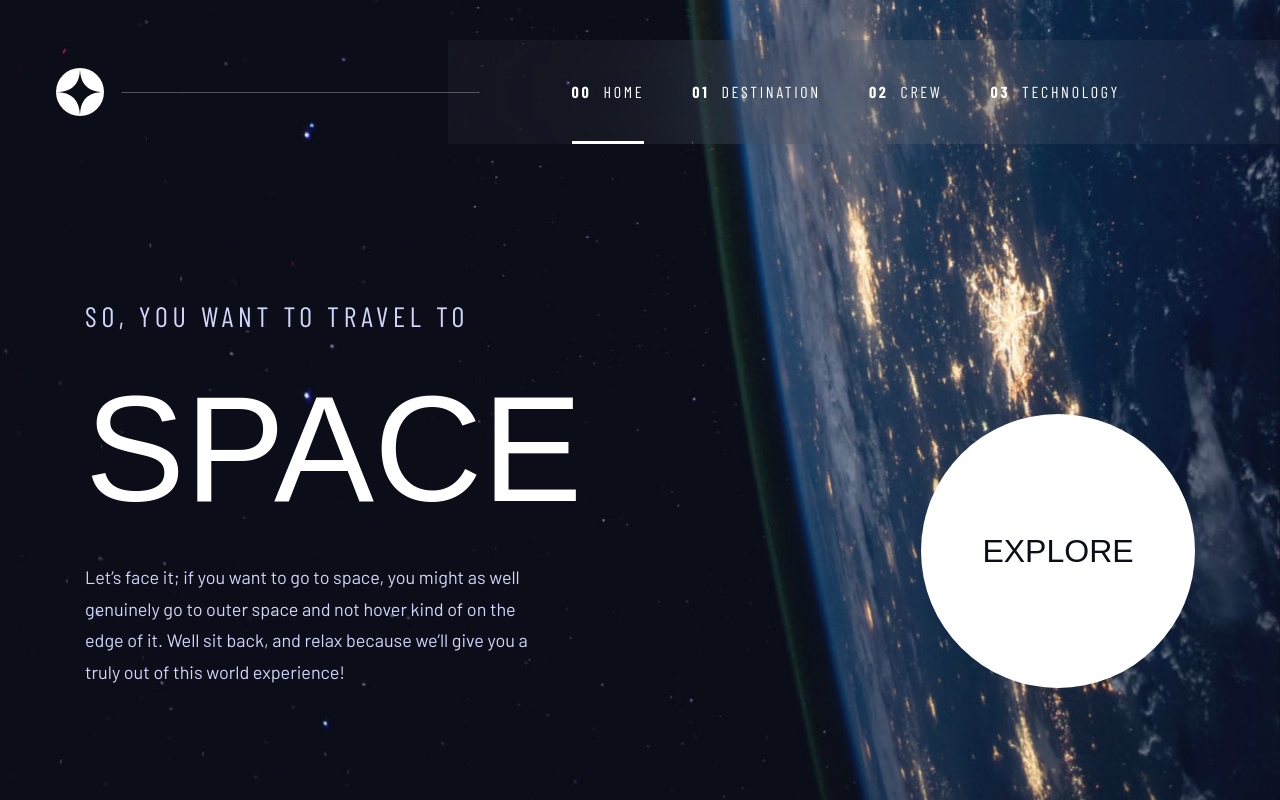
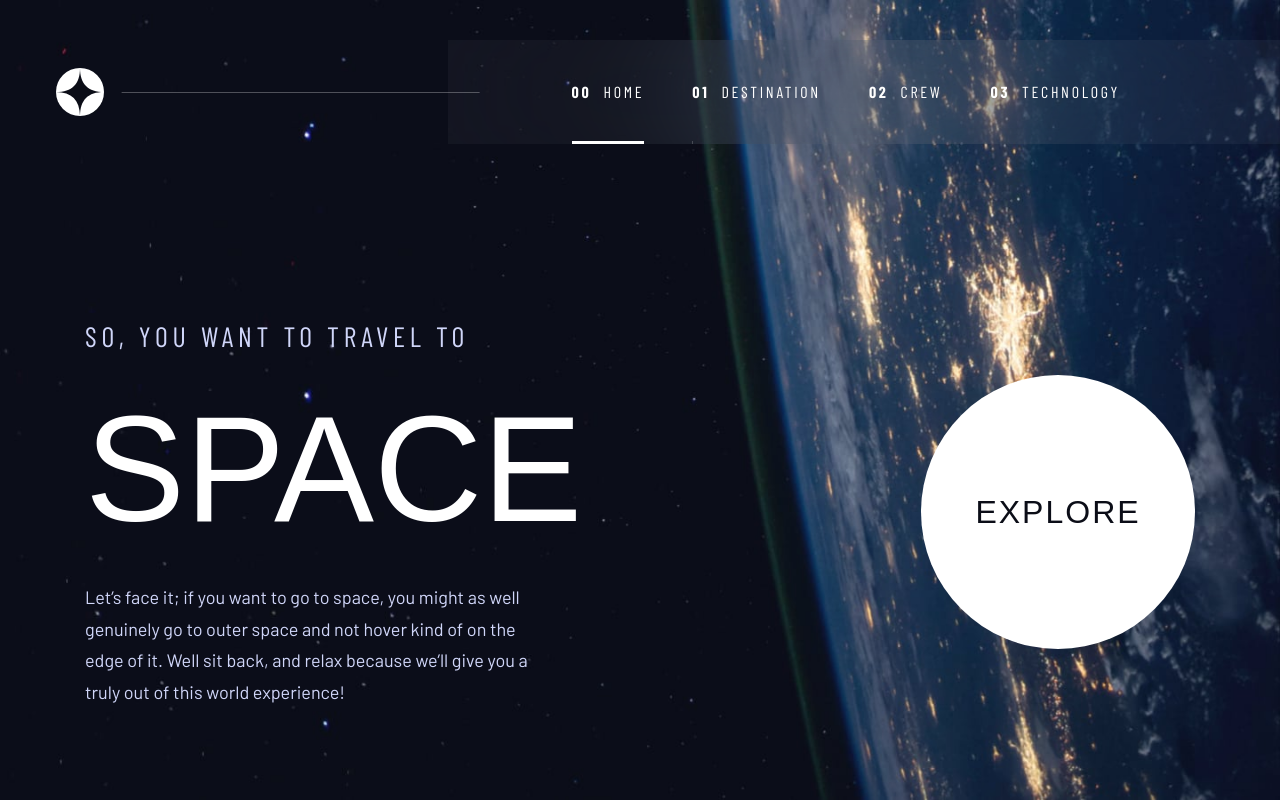
Before and after one commit to Iamparves/space-tourism, a React (Vite) app: page / in a window 1280 px wide. Built offline with nearby package versions, Linux system fonts and the light colour scheme; a web font is replaced by a local one.

Commit message:
homepage complete

```diff
--- a/src/components/Menu.tsx
+++ b/src/components/Menu.tsx
@@ -23,7 +23,7 @@ const Menu = ({ scrolled }: { scrolled: boolean }) => {
           isOpen ? "active" : "",
         )}
       >
-        <div className="relative flex h-full flex-col gap-8 px-7 py-8 pl-8 md:flex-row md:items-center md:gap-9 md:px-12 md:py-0 lg:gap-12 lg:pl-24 xl:pl-[124px] xl:pr-[104px]">
+        <div className="relative flex h-full flex-col gap-8 px-7 py-8 pl-8 md:flex-row md:items-center md:gap-9 md:px-12 md:py-0 lg:gap-12 lg:pl-24 lg:pr-0 xl:pl-[124px] xl:pr-[104px]">
           <div className="flex justify-end pb-8 md:hidden">
             <button onClick={() => setIsOpen(false)}>
               <img src="/icon-close.svg" alt="Menu Close Icon" />
@@ -35,6 +35,7 @@ const Menu = ({ scrolled }: { scrolled: boolean }) => {
               index={index}
               name={item.name}
               path={item.path}
+              closeMenu={() => setIsOpen(false)}
             />
           ))}
           <div
--- a/src/components/NavbarLink.tsx
+++ b/src/components/NavbarLink.tsx
@@ -4,13 +4,20 @@ interface NavbarLinkProps {
   index: number;
   name: string;
   path: string;
+  closeMenu?: () => void;
 }
 
-const NavbarLink: React.FC<NavbarLinkProps> = ({ index, name, path }) => {
+const NavbarLink: React.FC<NavbarLinkProps> = ({
+  index,
+  name,
+  path,
+  closeMenu,
+}) => {
   return (
     <NavLink
       className="nav-text group relative flex items-center gap-3 overflow-hidden uppercase text-white md:py-10"
       to={path}
+      onClick={closeMenu}
     >
       <span className="font-bold md:hidden lg:block">0{index}</span>
       <span>{name}</span>
--- a/src/index.css
+++ b/src/index.css
@@ -4,7 +4,7 @@
 
 @layer utilities {
   .heading-1 {
-    @apply text-[150px] uppercase;
+    @apply text-[80px] uppercase md:text-[150px];
   }
 
   .heading-2 {
@@ -20,7 +20,7 @@
   }
 
   .heading-5 {
-    @apply font-barlow-condensed text-[28px] uppercase tracking-[4.75px];
+    @apply font-barlow-condensed text-[16px] uppercase tracking-[2.7px] md:text-[20px] md:tracking-[3.38px] lg:text-[28px] lg:tracking-[4.75px];
   }
 
   .subheading-1 {
@@ -36,6 +36,6 @@
   }
 
   .body-text {
-    @apply font-barlow text-[18px];
+    @apply font-barlow text-[15px] md:text-[16px] lg:text-[18px];
   }
 }
--- a/src/pages/Home.tsx
+++ b/src/pages/Home.tsx
@@ -5,8 +5,8 @@ const Home = () => {
   return (
     <main className="grid min-h-dvh grid-cols-1 bg-[url(/home/background-home-mobile.jpg)] bg-cover bg-center bg-no-repeat md:bg-[url(/home/background-home-tablet.jpg)] lg:bg-[url(/home/background-home-desktop.jpg)]">
       <NavbarSpace />
-      <div className="mx-auto flex h-full w-full max-w-[1110px] flex-wrap items-end justify-between pb-28">
-        <div className="max-w-md">
+      <div className="mx-auto flex h-full w-full max-w-[1110px] flex-col items-center justify-between gap-20 px-6 py-8 md:gap-32 md:pb-20 md:pt-24 lg:flex-row xl:px-0">
+        <div className="max-w-sm text-center md:max-w-md lg:text-left">
           <h5 className="heading-5 text-secondary">
             So, you want to travel to
           </h5>
@@ -18,10 +18,10 @@ const Home = () => {
             world experience!
           </p>
         </div>
-        <div className="">
+        <div>
           <Link
             to="/destination"
-            className="heading-4 flex size-[274px] items-center justify-center rounded-full bg-white text-primary duration-300 hover:shadow-[0_0_0_88px_#ffffff19]"
+            className="flex size-[150px] items-center justify-center rounded-full bg-white text-xl uppercase tracking-[1.25px] text-primary duration-300 md:size-[242px] md:text-[32px] md:tracking-[2px] lg:size-[274px] lg:hover:shadow-[0_0_0_40px_#ffffff19] xl:hover:shadow-[0_0_0_88px_#ffffff19]"
           >
             Explore
           </Link>
```
